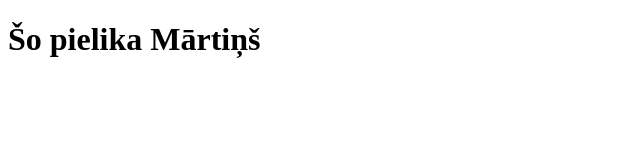
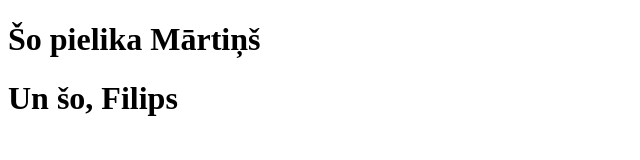
Before and after one commit to stwebcode/test, a plain HTML site: page index.html in a window 1280 px wide. Shown: the whole page, without its empty margins (0-640 px from the left). Drawn offline with Linux system fonts and the light colour scheme.

Commit message:
Pievienoju header

```diff
--- a/index.html
+++ b/index.html
@@ -8,5 +8,6 @@
 </head>
 <body>
     <h1>Šo pielika Mārtiņš</h1>
+    <h1>Un šo, Filips</h1>
 </body>
 </html>
```
